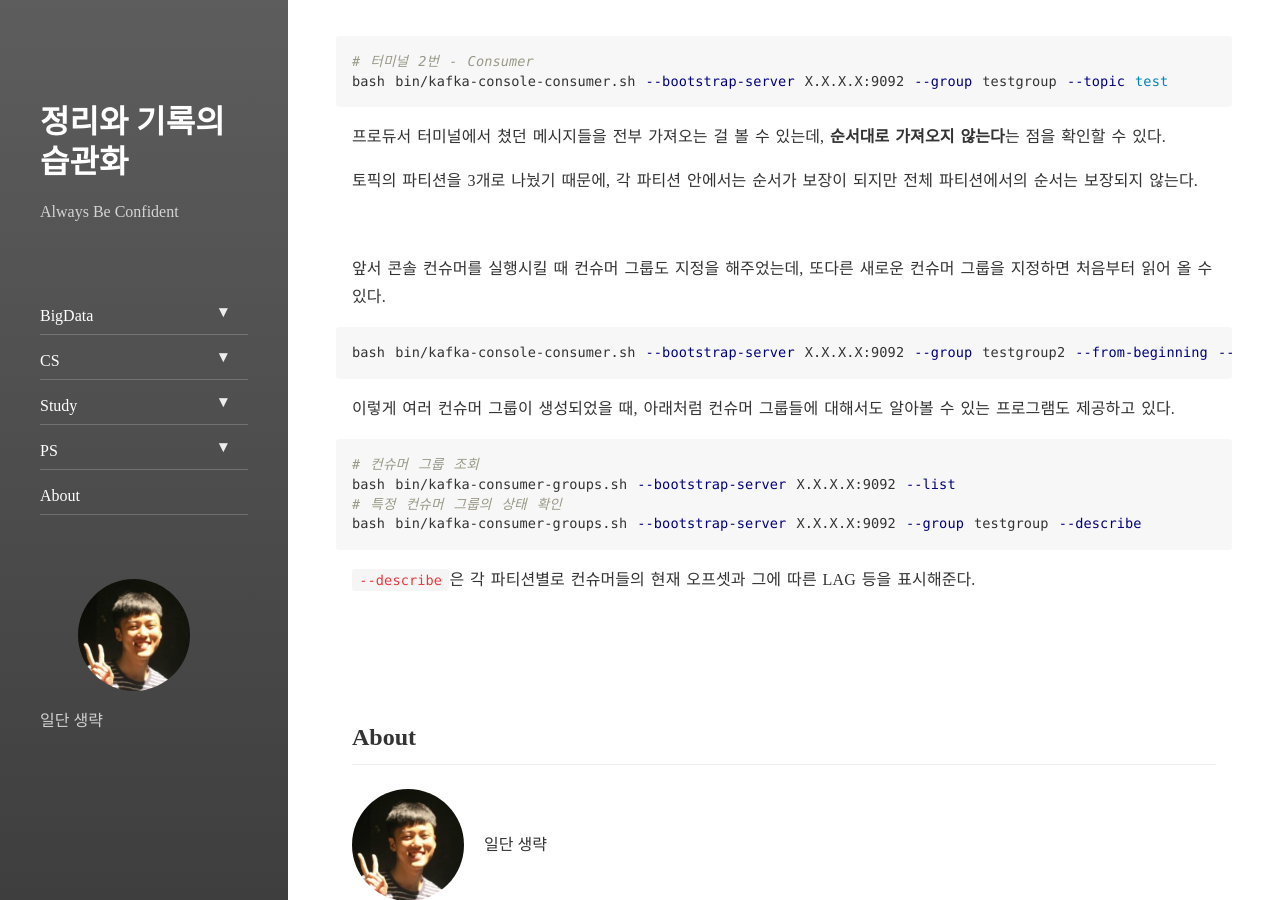
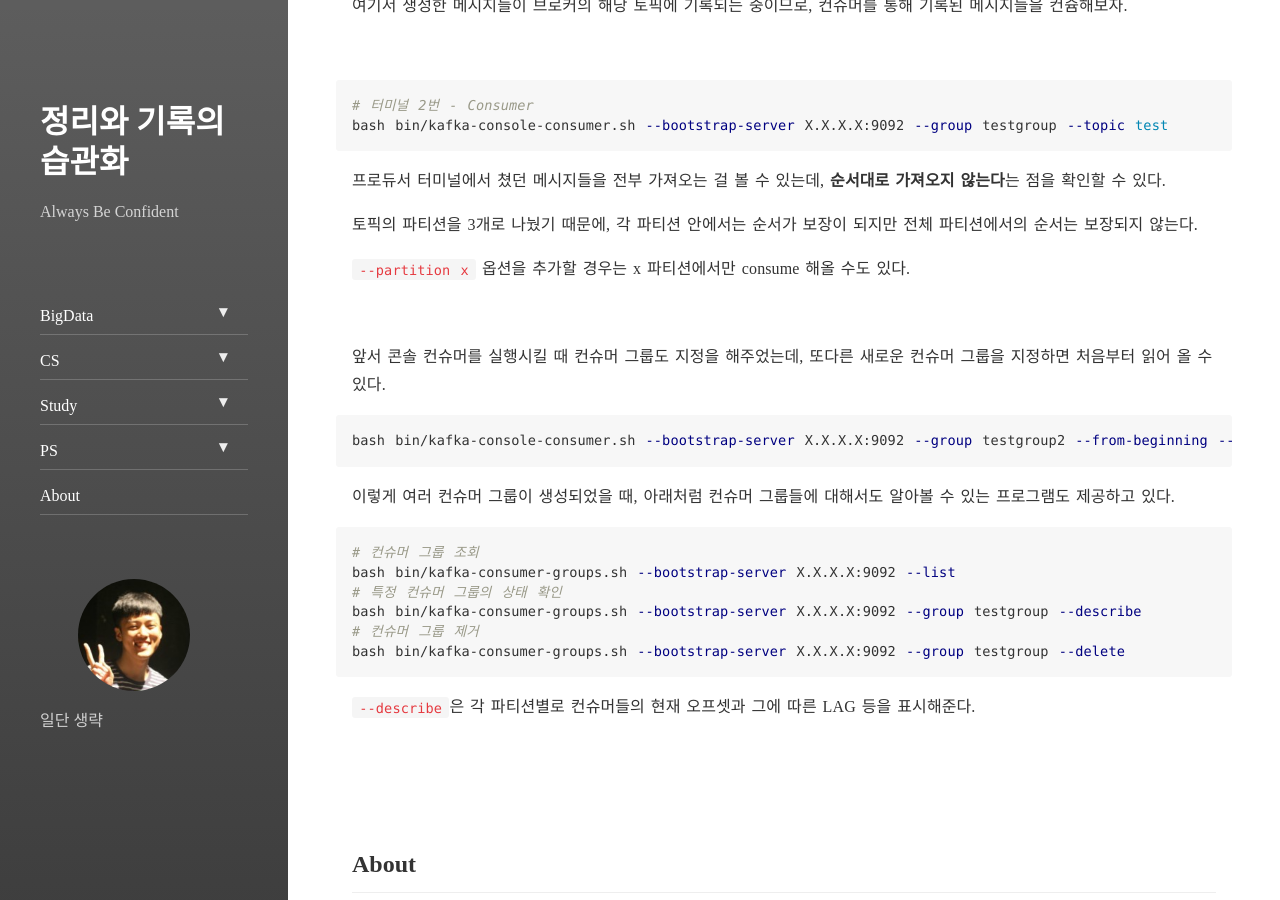
Before and after one commit to bconfiden2/bconfiden2.github.io, a Jekyll site: the page built from _posts/kafka/2021-08-13-kafka-install.md, in a window 1280 px wide and 900 px high, scrolled down 2796 px. Built offline with Jekyll 4.4.1, drawn with Linux system fonts in a browser that asks for light colours; nearby versions of some CDN libraries; some of the changed text lies outside the part shown.

Commit message:
modify : post
카프카 다운로드 링크 2개 추가
특정 파티션에서만 컨슘하는 --partition 옵션 추가
컨슈머 그룹 삭제하는 명령어 추가

````diff
--- a/_posts/kafka/2021-08-13-kafka-install.md
+++ b/_posts/kafka/2021-08-13-kafka-install.md
@@ -24,6 +24,8 @@ tar -xzf kafka.tgz
 cd kafka-2.8.0-src
 ./gradlew jar -PscalaVersion=2.13.5
 ```
+
+[여기](https://downloads.apache.org/kafka/) 혹은 [여기](https://archive.apache.org/dist/kafka/)에서도 다운로드가 가능하다.
 
 ~~gradle 로 프로젝트를 빌드하는 과정에서 왜인지는 모르겠지만 java(1.8) 와 javac(11) 의 버전이 다르게 돼있어서 에러가 많이 났었다~~
 
@@ -128,6 +130,8 @@ bash bin/kafka-console-consumer.sh --bootstrap-server X.X.X.X:9092 --group testg
 
 토픽의 파티션을 3개로 나눴기 때문에, 각 파티션 안에서는 순서가 보장이 되지만 전체 파티션에서의 순서는 보장되지 않는다.
 
+```--partition x``` 옵션을 추가할 경우는 x 파티션에서만 consume 해올 수도 있다.
+
 <br>
 
 앞서 콘솔 컨슈머를 실행시킬 때 컨슈머 그룹도 지정을 해주었는데, 또다른 새로운 컨슈머 그룹을 지정하면 처음부터 읽어 올 수 있다.
@@ -142,6 +146,8 @@ bash bin/kafka-console-consumer.sh --bootstrap-server X.X.X.X:9092 --group testg
 bash bin/kafka-consumer-groups.sh --bootstrap-server X.X.X.X:9092 --list
 # 특정 컨슈머 그룹의 상태 확인
 bash bin/kafka-consumer-groups.sh --bootstrap-server X.X.X.X:9092 --group testgroup --describe
+# 컨슈머 그룹 제거
+bash bin/kafka-consumer-groups.sh --bootstrap-server X.X.X.X:9092 --group testgroup --delete
 ```
 
 ```--describe```은 각 파티션별로 컨슈머들의 현재 오프셋과 그에 따른 LAG 등을 표시해준다.
````
